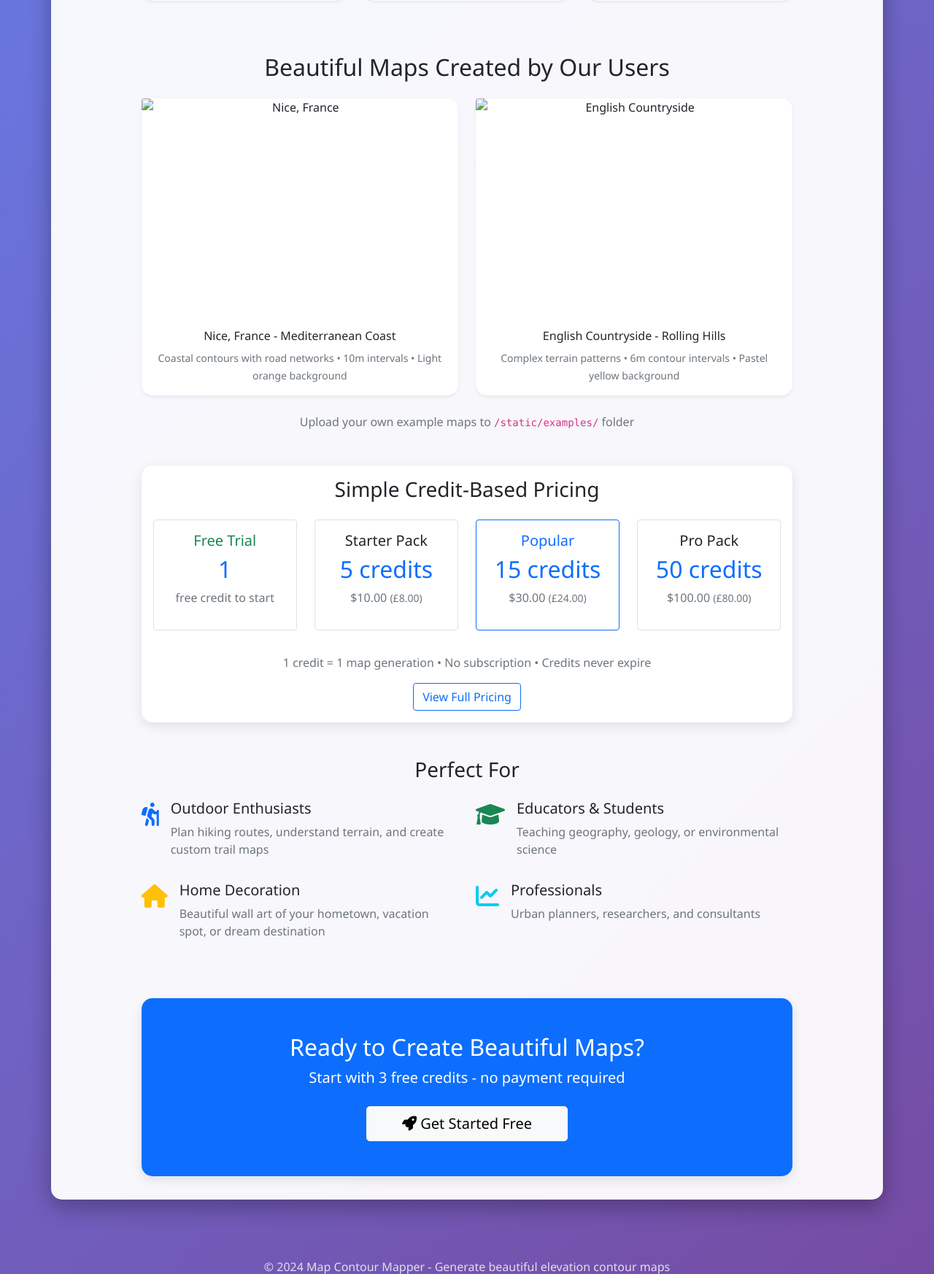
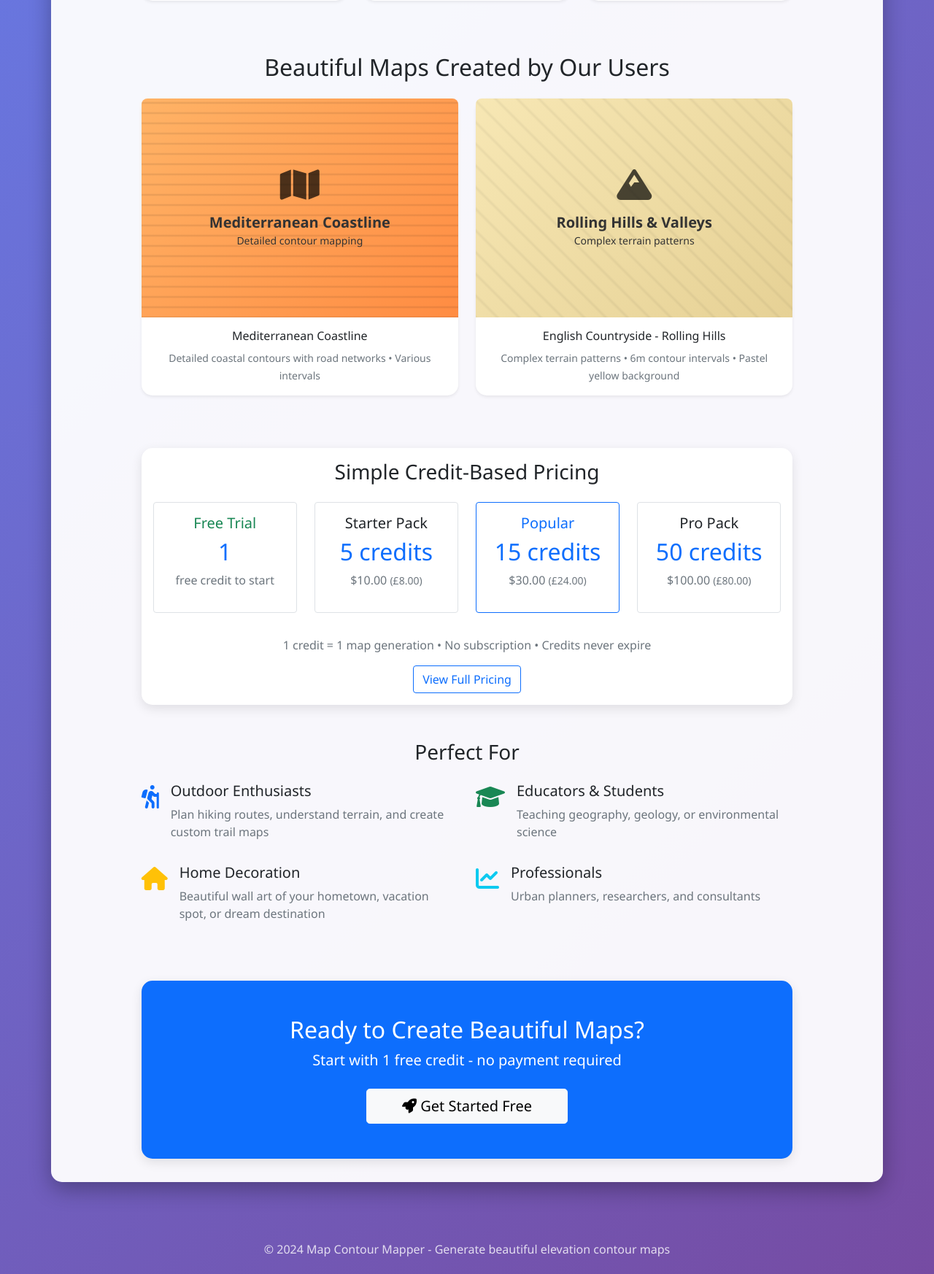
Before and after one commit to ollytimlin/map-contour-mapper, a Flask app: template templates/landing.html in a window 1280 px wide. Shown: the part 585-2331 px from the top of the page at 73% size. Run offline with Flask 3, Linux system fonts and the light colour scheme; the template is opened without the code that fills it, so the values that code supplies are empty; some libraries are stand-ins or nearby versions.

Commit message:
Complete 3→1 credit update site-wide and fix example images with CSS visuals

```diff
--- a/templates/landing.html
+++ b/templates/landing.html
@@ -66,18 +66,36 @@
             <div class="row">
                 <div class="col-md-6 mb-4">
                     <div class="card shadow-sm">
-                        <img src="https://via.placeholder.com/400x300/FFB366/000000?text=Mediterranean+Coastline"
-                             class="card-img-top" alt="Nice, France" style="height: 300px; object-fit: cover;">
+                        <div style="height: 300px; background: linear-gradient(135deg, #FFB366 0%, #FF8C42 100%);
+                                    display: flex; align-items: center; justify-content: center;
+                                    border-radius: 8px 8px 0 0; position: relative; overflow: hidden;">
+                            <div style="position: absolute; top: 0; left: 0; right: 0; bottom: 0;
+                                        background-image: repeating-linear-gradient(0deg, rgba(0,0,0,0.1) 0px, transparent 2px, transparent 12px, rgba(0,0,0,0.1) 14px);"></div>
+                            <div style="text-align: center; color: #333; z-index: 1;">
+                                <i class="fas fa-map fa-3x mb-3" style="color: rgba(0,0,0,0.7);"></i>
+                                <h5 style="margin: 0; font-weight: bold;">Mediterranean Coastline</h5>
+                                <small>Detailed contour mapping</small>
+                            </div>
+                        </div>
                         <div class="card-body">
-                            <h6 class="card-title">Nice, France - Mediterranean Coast</h6>
-                            <small class="text-muted">Coastal contours with road networks • 10m intervals • Light orange background</small>
+                            <h6 class="card-title">Mediterranean Coastline</h6>
+                            <small class="text-muted">Detailed coastal contours with road networks • Various intervals</small>
                         </div>
                     </div>
                 </div>
                 <div class="col-md-6 mb-4">
                     <div class="card shadow-sm">
-                        <img src="https://via.placeholder.com/400x300/F7E7B4/000000?text=Rolling+Hills"
-                             class="card-img-top" alt="English Countryside" style="height: 300px; object-fit: cover;">
+                        <div style="height: 300px; background: linear-gradient(135deg, #F7E7B4 0%, #E6D195 100%);
+                                    display: flex; align-items: center; justify-content: center;
+                                    border-radius: 8px 8px 0 0; position: relative; overflow: hidden;">
+                            <div style="position: absolute; top: 0; left: 0; right: 0; bottom: 0;
+                                        background-image: repeating-linear-gradient(45deg, rgba(0,0,0,0.05) 0px, transparent 3px, transparent 18px, rgba(0,0,0,0.05) 21px);"></div>
+                            <div style="text-align: center; color: #333; z-index: 1;">
+                                <i class="fas fa-mountain fa-3x mb-3" style="color: rgba(0,0,0,0.7);"></i>
+                                <h5 style="margin: 0; font-weight: bold;">Rolling Hills & Valleys</h5>
+                                <small>Complex terrain patterns</small>
+                            </div>
+                        </div>
                         <div class="card-body">
                             <h6 class="card-title">English Countryside - Rolling Hills</h6>
                             <small class="text-muted">Complex terrain patterns • 6m contour intervals • Pastel yellow background</small>
@@ -85,7 +103,6 @@
                     </div>
                 </div>
             </div>
-            <p class="text-muted">Upload your own example maps to <code>/static/examples/</code> folder</p>
         </div>
 
         <!-- Pricing Preview -->
@@ -177,7 +194,7 @@
             <div class="card bg-primary text-white">
                 <div class="card-body py-5">
                     <h2 class="card-title">Ready to Create Beautiful Maps?</h2>
-                    <p class="card-text fs-5 mb-4">Start with 3 free credits - no payment required</p>
+                    <p class="card-text fs-5 mb-4">Start with 1 free credit - no payment required</p>
                     <a href="{{ url_for('register') }}" class="btn btn-light btn-lg px-5">
                         <i class="fas fa-rocket"></i> Get Started Free
                     </a>
--- a/templates/register.html
+++ b/templates/register.html
@@ -9,7 +9,7 @@
             <h1 class="display-5 fw-bold text-primary">
                 <i class="fas fa-user-plus"></i> Create Account
             </h1>
-            <p class="lead text-muted">Start with 3 free credits</p>
+            <p class="lead text-muted">Start with 1 free credit</p>
         </div>
 
         <div class="card">
@@ -56,7 +56,7 @@
 
                     <div class="d-grid">
                         <button type="submit" class="btn btn-primary btn-lg">
-                            <i class="fas fa-rocket"></i> Create Account & Get 3 Free Credits
+                            <i class="fas fa-rocket"></i> Create Account & Get 1 Free Credit
                         </button>
                     </div>
                 </form>
```
